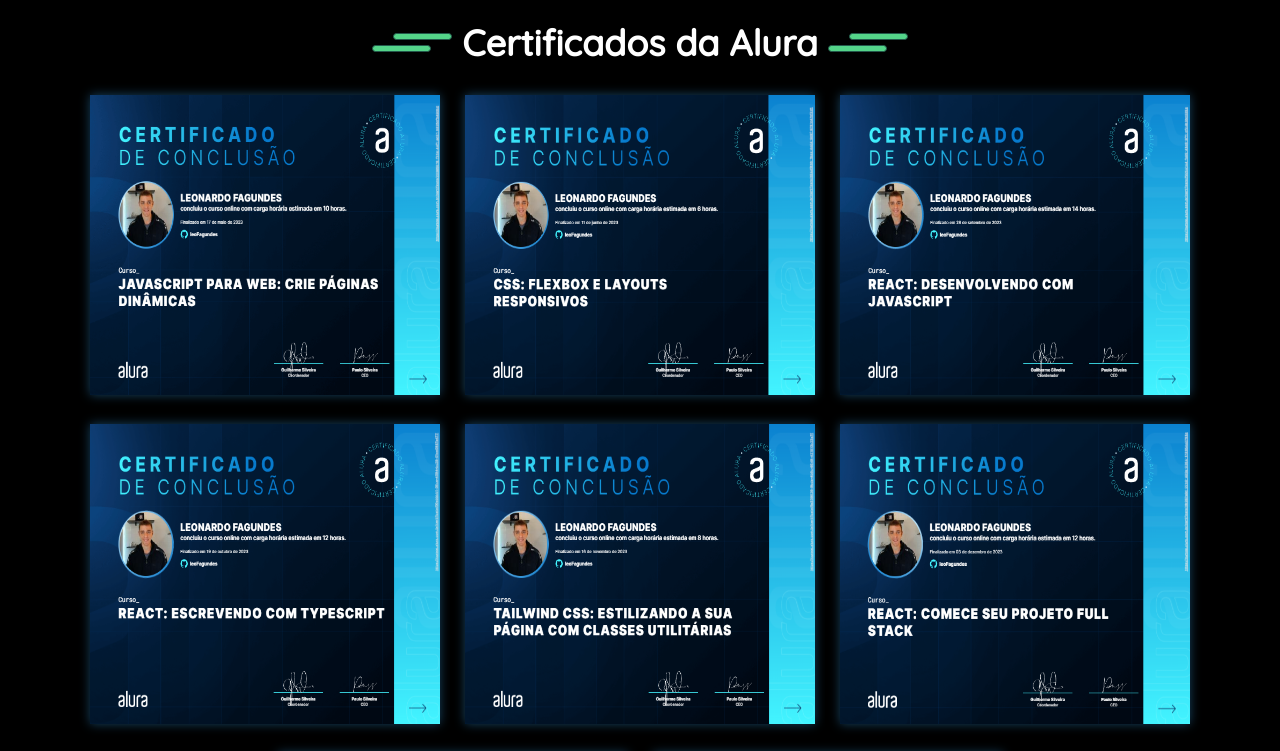
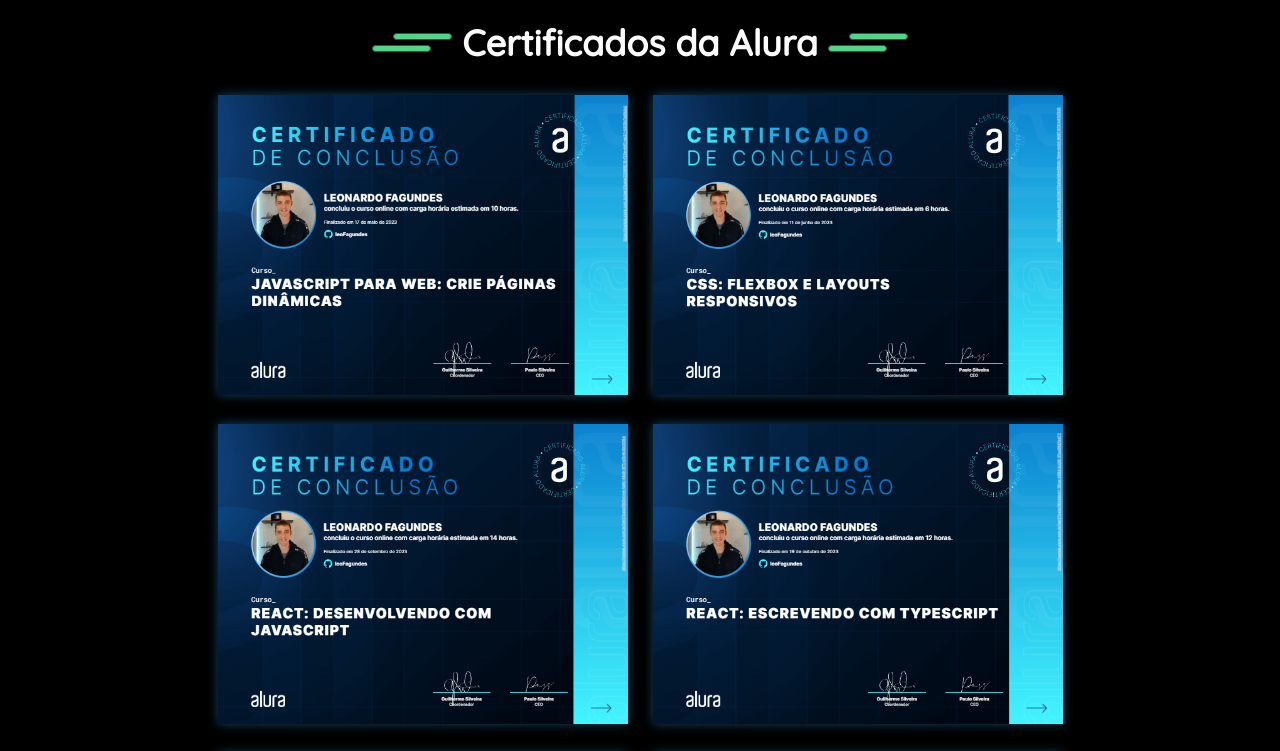
Before and after one commit to leoFagundes/Portfolio-loeFagundes, a React (Create React App) app: page /Certificados-Alura in a window 1280 px wide. Shown: the top 751 px of the page. Built offline with nearby package versions, Linux system fonts and the light colour scheme; a web font is replaced by a local one.

Commit message:
update certificate detail

```diff
--- a/src/Pages/AluraCertificates/AluraCertificates.module.scss
+++ b/src/Pages/AluraCertificates/AluraCertificates.module.scss
@@ -14,7 +14,7 @@
 
   img {
     height: 300px;
-    width: 350px;
+    width: 410px;
     box-shadow: 0 0 10px rgba(44, 131, 189, 0.5);
 
     &:hover {
```
